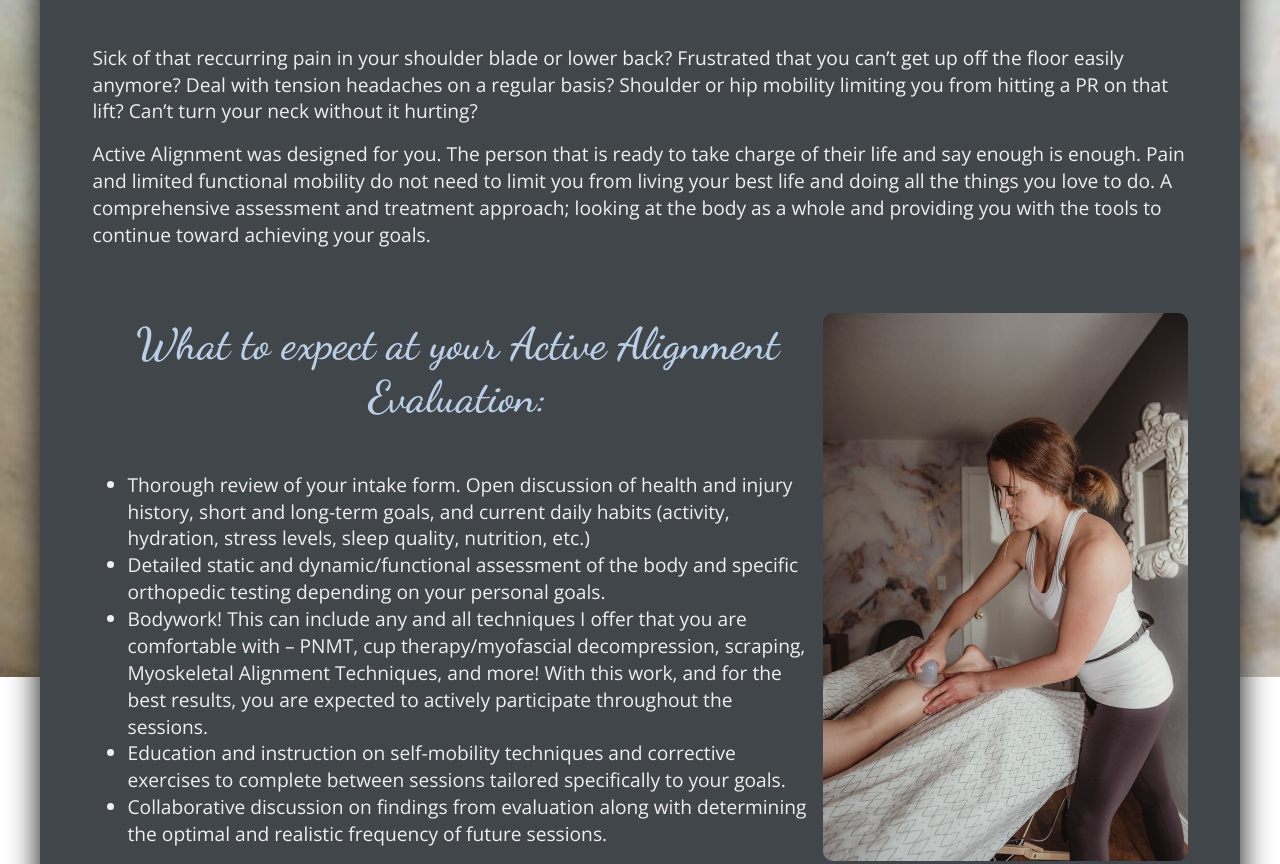
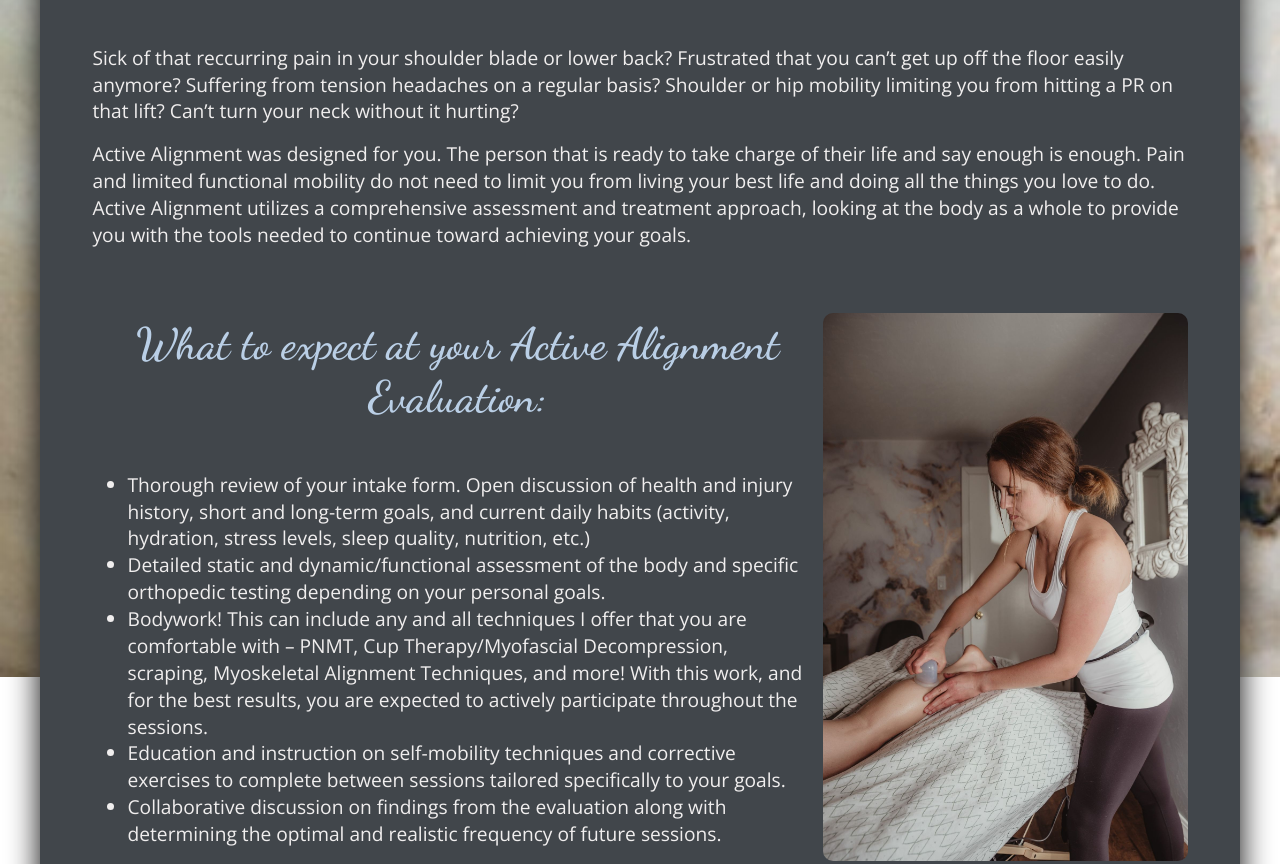
Before and after one commit to Jolldev/align-bodywork, a plain HTML site: page active-alignment.html in a window 1280 px wide. Shown: the part 408-1272 px from the top of the page. Drawn offline with nearby package versions, Linux system fonts and the light colour scheme; a web font is replaced by a local one.

Commit message:
Grammar changes

```diff
--- a/active-alignment.html
+++ b/active-alignment.html
@@ -84,7 +84,7 @@
                     <p>
                         Sick of that reccurring pain in your shoulder blade or lower back? Frustrated that you can’t get
                         up off the floor easily
-                        anymore? Deal with tension headaches on a regular basis? Shoulder or hip mobility limiting you
+                        anymore? Suffering from tension headaches on a regular basis? Shoulder or hip mobility limiting you
                         from hitting a PR on that
                         lift? Can’t turn your neck without it hurting?
                     </p>
@@ -93,9 +93,9 @@
                         say enough is enough.
                         Pain and limited functional mobility do not need to limit you from living your best life and doing
                         all the things you love
-                        to do. A comprehensive assessment and treatment approach; looking at the body as a whole and
-                        providing you with the tools
-                        to continue toward achieving your goals.
+                        to do. Active Alignment utilizes a comprehensive assessment and treatment approach, looking at the body as a whole
+                        to provide you with the tools
+                        needed to continue toward achieving your goals.
                     </p>
                 </div>
 
@@ -122,14 +122,14 @@
                             depending on your personal
                             goals.</li>
                         <li> Bodywork! This can include any and all techniques I offer that you are comfortable with –
-                            PNMT, cup therapy/myofascial
-                            decompression, scraping, Myoskeletal Alignment Techniques, and more! With this work, and for
+                            PNMT, Cup Therapy/Myofascial
+                            Decompression, scraping, Myoskeletal Alignment Techniques, and more! With this work, and for
                             the best results, you are
                             expected to actively participate throughout the sessions.</li>
                         <li> Education and instruction on self-mobility techniques and corrective exercises to complete
                             between sessions tailored
                             specifically to your goals.</li>
-                        <li> Collaborative discussion on findings from evaluation along with determining the optimal
+                        <li> Collaborative discussion on findings from the evaluation along with determining the optimal
                             and realistic frequency of future sessions.</li>
 
                     </ul>
@@ -166,7 +166,7 @@
                         will not
                         work on every
                         single area. Specific muscles or joint areas are addressed as needed based on the findings from
-                        assessments.
+                        my assessment.
                     </li>
 
 
```
